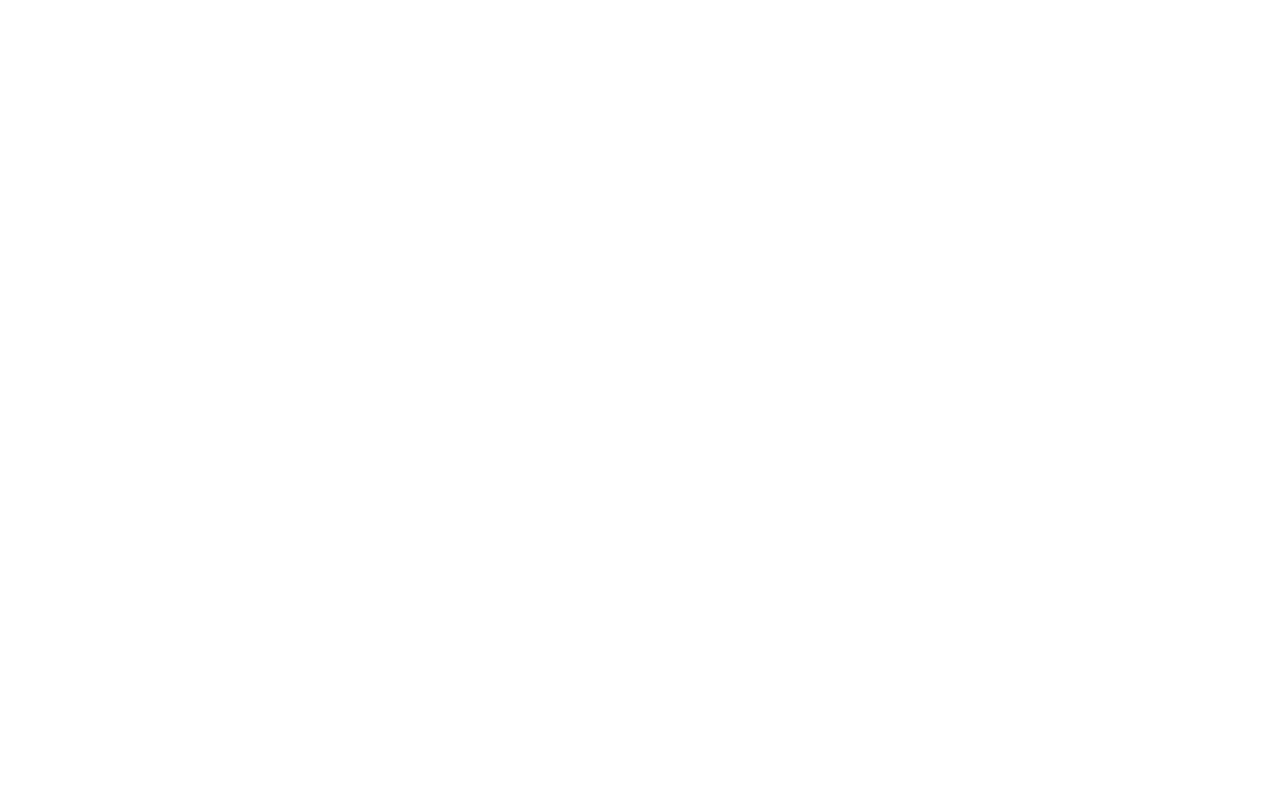
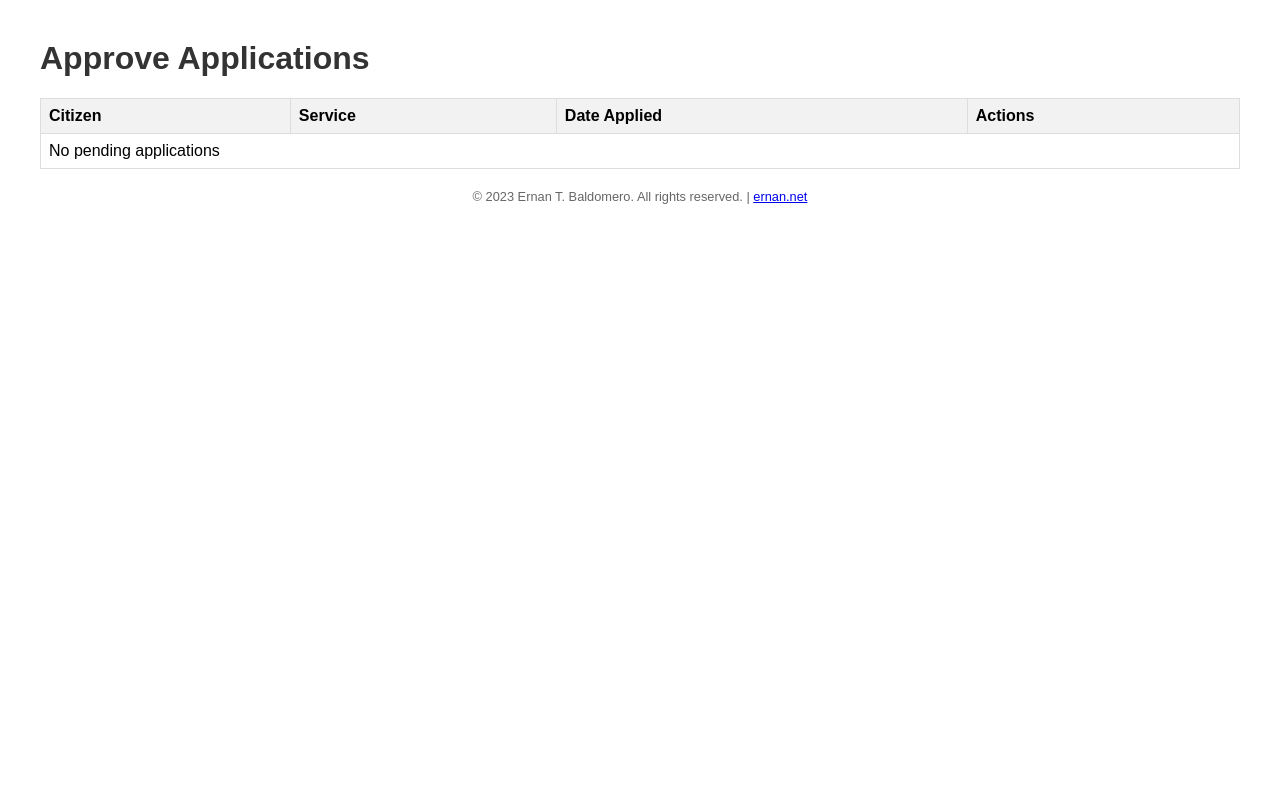
Before and after one commit to ernanbaldomero/lezo-system, a Django app: page /approve_applications/ in a window 1280 px wide. Before the commit the page is empty. Run offline with Django 5.2, Linux system fonts and the light colour scheme; a user stored in the database is signed in; tables that the repository leaves empty hold one stand-in row (values such as "Sample post").

Commit message:
Update approve_applications.html

```diff
--- a/core/templates/core/approve_applications.html
+++ b/core/templates/core/approve_applications.html
@@ -0,0 +1,56 @@
+<!DOCTYPE html>
+<html lang="en">
+<head>
+    <meta charset="UTF-8">
+    <title>Approve Applications - Lezo LGU System</title>
+    <style>
+        body { font-family: Arial, sans-serif; margin: 40px; }
+        h1 { color: #333; }
+        table { width: 100%; border-collapse: collapse; margin-top: 20px; }
+        th, td { border: 1px solid #ddd; padding: 8px; text-align: left; }
+        th { background-color: #f2f2f2; }
+        button { background-color: #007bff; color: white; border: none; padding: 5px 10px; cursor: pointer; }
+        button:hover { background-color: #0056b3; }
+        .reject { background-color: #dc3545; }
+        .reject:hover { background-color: #c82333; }
+        footer { margin-top: 20px; text-align: center; font-size: 0.8em; color: #666; }
+    </style>
+</head>
+<body>
+    <h1>Approve Applications</h1>
+    <table>
+        <thead>
+            <tr>
+                <th>Citizen</th>
+                <th>Service</th>
+                <th>Date Applied</th>
+                <th>Actions</th>
+            </tr>
+        </thead>
+        <tbody>
+            {% for application in applications %}
+            <tr>
+                <td>{{ application.citizen.first_name }} {{ application.citizen.last_name }}</td>
+                <td>{{ application.service.name }}</td>
+                <td>{{ application.date_applied }}</td>
+                <td>
+                    <form method="post" style="display:inline;">
+                        {% csrf_token %}
+                        <input type="hidden" name="application_id" value="{{ application.id }}">
+                        <button type="submit" name="action" value="approve">Approve</button>
+                        <button type="submit" name="action" value="reject" class="reject">Reject</button>
+                    </form>
+                </td>
+            </tr>
+            {% empty %}
+            <tr>
+                <td colspan="4">No pending applications</td>
+            </tr>
+            {% endfor %}
+        </tbody>
+    </table>
+    <footer>
+        <p>© 2023 Ernan T. Baldomero. All rights reserved. | <a href="https://ernan.net" target="_blank">ernan.net</a></p>
+    </footer>
+</body>
+</html>
```
